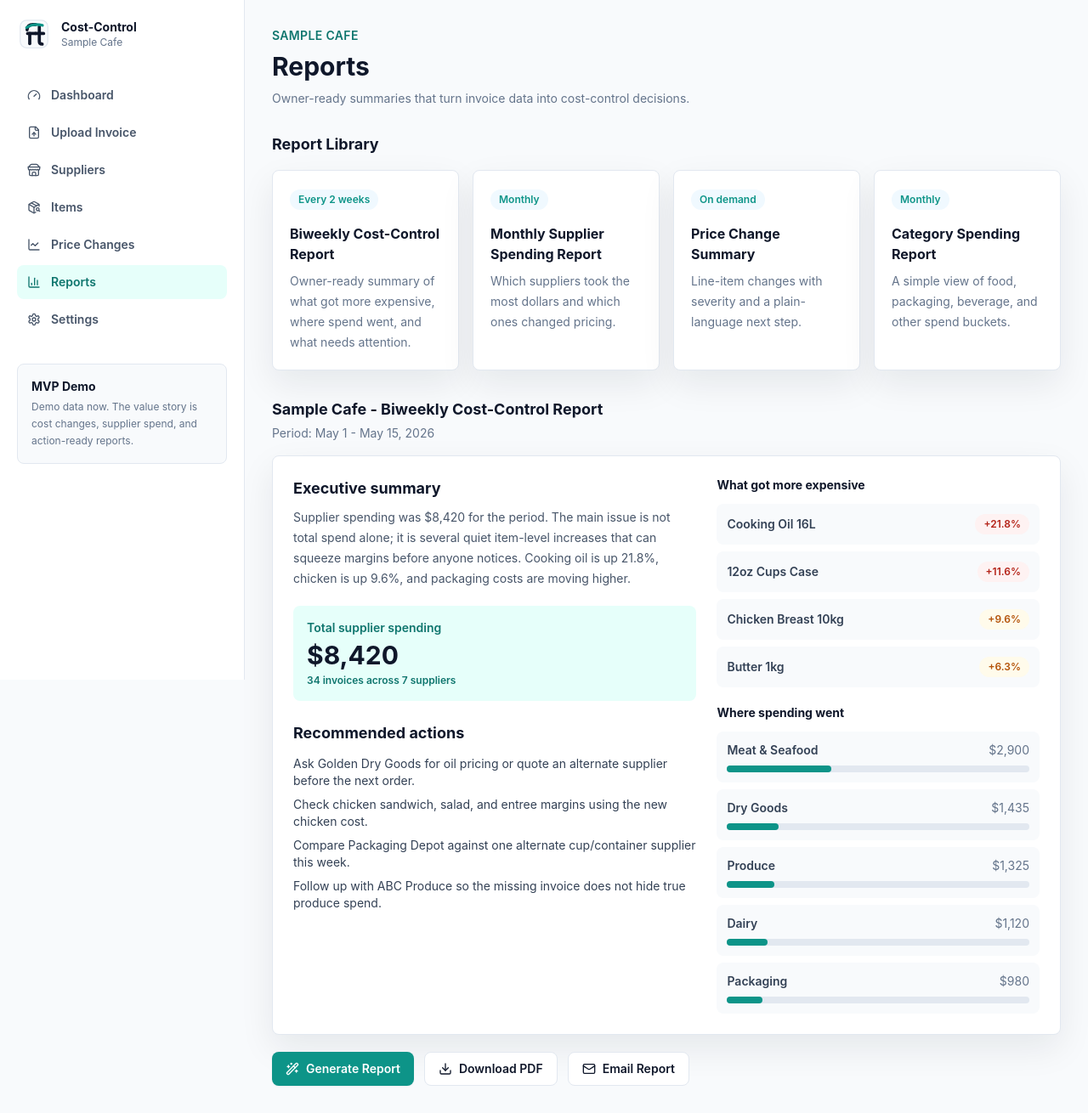
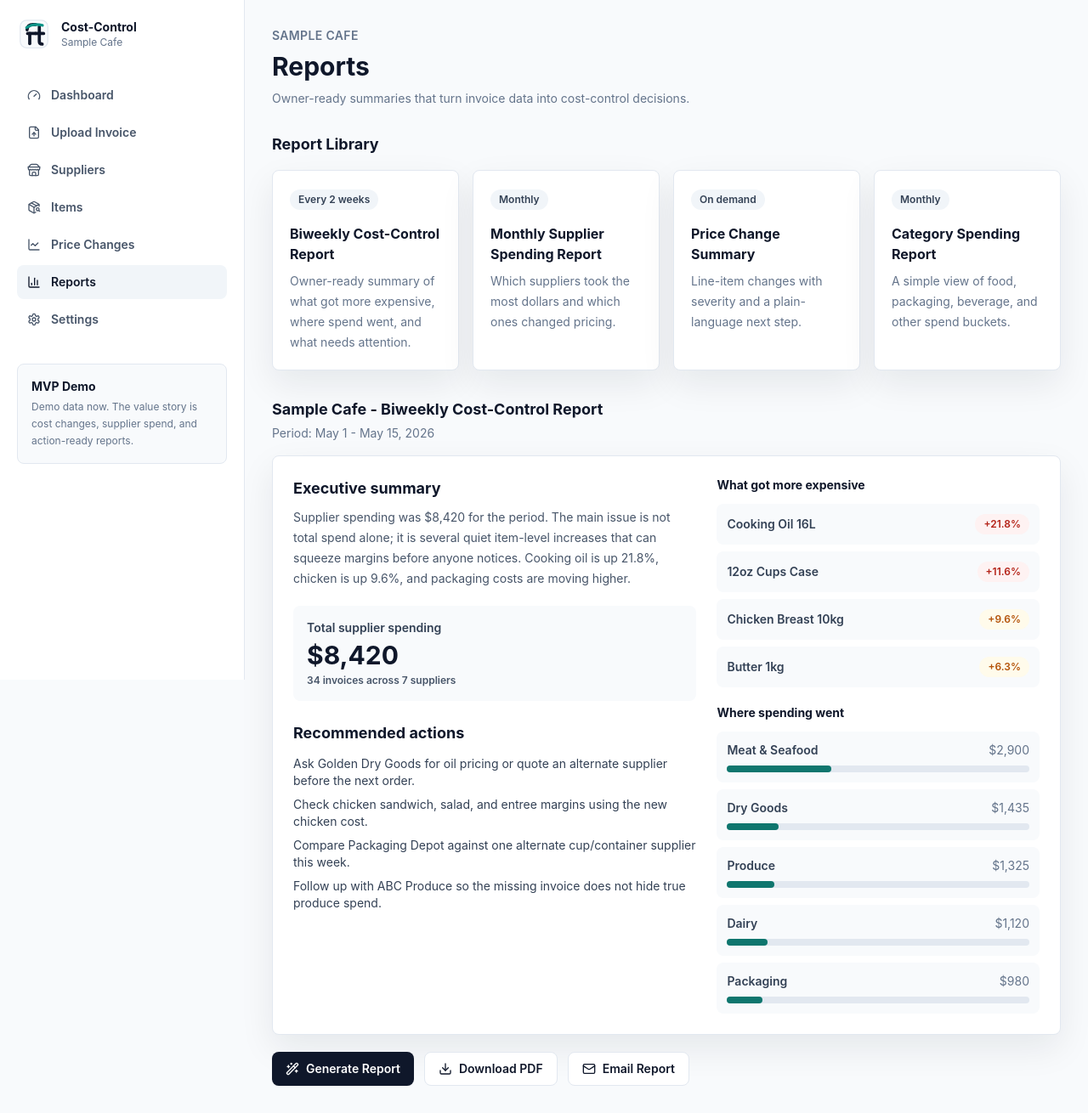
Before and after one commit to ter-ry/restaurant-helper, a React (Vite) app: page /app/reports in a window 1280 px wide. Shown: the whole page at 85% size. Built offline with nearby package versions, Linux system fonts and the light colour scheme; no server answers.

Commit message:
Refine Flowtally brand accents

```diff
--- a/src/components/Badge.tsx
+++ b/src/components/Badge.tsx
@@ -12,7 +12,7 @@ const tones: Record<BadgeTone, string> = {
   success: "bg-brand-50 text-brand-700",
   warning: "bg-amber-50 text-caution",
   danger: "bg-red-50 text-danger",
-  info: "bg-sky-50 text-ocean",
+  info: "bg-slate-100 text-slate-700",
 };
 
 export function Badge({ children, tone = "neutral" }: BadgeProps) {
--- a/src/components/Button.tsx
+++ b/src/components/Button.tsx
@@ -9,8 +9,8 @@ interface ButtonProps extends ButtonHTMLAttributes<HTMLButtonElement> {
 }
 
 const variants: Record<Variant, string> = {
-  primary: "bg-brand-600 text-white hover:bg-brand-700 shadow-sm",
-  secondary: "border border-line bg-white text-ink hover:bg-slate-50",
+  primary: "bg-ink text-white hover:bg-brand-700 shadow-sm",
+  secondary: "border border-line bg-white text-ink hover:border-brand-100 hover:bg-brand-50",
   ghost: "text-muted hover:bg-slate-100 hover:text-ink",
 };
 
--- a/src/components/MobileNav.tsx
+++ b/src/components/MobileNav.tsx
@@ -26,7 +26,7 @@ export function MobileNav() {
             end={to === "/app"}
             className={({ isActive }) =>
               `whitespace-nowrap rounded-full px-3 py-1.5 text-xs font-semibold ${
-                isActive ? "bg-brand-600 text-white" : "bg-slate-100 text-slate-700"
+                isActive ? "bg-ink text-white" : "bg-slate-100 text-slate-700"
               }`
             }
           >
--- a/src/components/PageLayout.tsx
+++ b/src/components/PageLayout.tsx
@@ -12,7 +12,7 @@ export function PageLayout({ title, eyebrow = "Sample Cafe", description, childr
     <main className="min-h-screen bg-slate-50">
       <div className="mx-auto max-w-7xl px-5 py-8 lg:px-8">
         <div className="mb-7">
-          <p className="text-sm font-semibold uppercase tracking-wide text-brand-700">{eyebrow}</p>
+          <p className="text-sm font-semibold uppercase tracking-wide text-muted">{eyebrow}</p>
           <h1 className="mt-2 text-3xl font-bold tracking-normal text-ink">{title}</h1>
           {description ? <p className="mt-2 max-w-3xl text-sm leading-6 text-muted">{description}</p> : null}
         </div>
--- a/src/components/Sidebar.tsx
+++ b/src/components/Sidebar.tsx
@@ -40,7 +40,7 @@ export function Sidebar() {
               end={item.to === "/app"}
               className={({ isActive }) =>
                 `flex items-center gap-3 rounded-lg px-3 py-2.5 text-sm font-semibold transition ${
-                  isActive ? "bg-brand-50 text-brand-700" : "text-slate-600 hover:bg-slate-100 hover:text-ink"
+                  isActive ? "bg-slate-100 text-ink" : "text-slate-600 hover:bg-slate-100 hover:text-ink"
                 }`
               }
             >
--- a/src/components/StatCard.tsx
+++ b/src/components/StatCard.tsx
@@ -17,7 +17,7 @@ export function StatCard({ label, value, helper, icon }: StatCardProps) {
           <p className="mt-2 text-2xl font-bold tracking-normal text-ink">{value}</p>
           {helper ? <p className="mt-1 text-xs text-muted">{helper}</p> : null}
         </div>
-        {icon ? <div className="rounded-lg bg-brand-50 p-2 text-brand-700">{icon}</div> : null}
+        {icon ? <div className="rounded-lg bg-slate-100 p-2 text-brand-700">{icon}</div> : null}
       </div>
     </Card>
   );
--- a/src/pages/InvoiceUploadPage.tsx
+++ b/src/pages/InvoiceUploadPage.tsx
@@ -38,7 +38,7 @@ export function InvoiceUploadPage() {
           <SectionHeader title="Step 1: Upload Invoice" />
           <Card className="p-6">
             <div className="flex min-h-72 flex-col items-center justify-center rounded-lg border-2 border-dashed border-line bg-slate-50 p-8 text-center">
-              <UploadCloud className="h-10 w-10 text-brand-700" />
+              <UploadCloud className="h-10 w-10 text-slate-500" />
               <h2 className="mt-4 text-lg font-bold text-ink">Drag and drop invoice files</h2>
               <p className="mt-2 max-w-sm text-sm leading-6 text-muted">
                 Upload supplier PDFs or invoice images. OCR extraction will be added later. This demo uses sample
--- a/src/pages/PilotPage.tsx
+++ b/src/pages/PilotPage.tsx
@@ -60,8 +60,8 @@ export function PilotPage() {
 
         <section className="grid min-h-[calc(100vh-92px)] items-center gap-8 py-12 lg:grid-cols-[0.9fr_1fr]">
           <div>
-            <p className="inline-flex items-center gap-2 rounded-full border border-[#E2E8F0] bg-[#FFFFFF]/85 px-3 py-1 text-sm font-bold text-[#0D9488] shadow-sm">
-              <Store className="h-4 w-4" />
+            <p className="inline-flex items-center gap-2 rounded-full border border-[#E2E8F0] bg-[#FFFFFF]/85 px-3 py-1 text-sm font-bold text-[#334155] shadow-sm">
+              <Store className="h-4 w-4 text-[#0D9488]" />
               Flowtally early pilot
             </p>
             <h1 className="heading-balance mt-6 text-4xl font-semibold leading-tight text-[#0F172A] md:text-5xl">
--- a/src/pages/PriceChangesPage.tsx
+++ b/src/pages/PriceChangesPage.tsx
@@ -38,7 +38,7 @@ export function PriceChangesPage() {
           <button
             key={item}
             onClick={() => setTab(item)}
-            className={`rounded-full px-4 py-2 text-sm font-semibold ${tab === item ? "bg-brand-600 text-white" : "bg-white text-slate-700 ring-1 ring-line"}`}
+            className={`rounded-full px-4 py-2 text-sm font-semibold ${tab === item ? "bg-ink text-white" : "bg-white text-slate-700 ring-1 ring-line"}`}
           >
             {item}
           </button>
--- a/src/pages/ReportsPage.tsx
+++ b/src/pages/ReportsPage.tsx
@@ -44,10 +44,10 @@ export function ReportsPage() {
                 quiet item-level increases that can squeeze margins before anyone notices. Cooking oil is up 21.8%,
                 chicken is up 9.6%, and packaging costs are moving higher.
               </p>
-              <div className="mt-5 rounded-lg bg-brand-50 p-4">
-                <p className="text-sm font-semibold text-brand-700">Total supplier spending</p>
+              <div className="mt-5 rounded-lg bg-slate-50 p-4">
+                <p className="text-sm font-semibold text-slate-700">Total supplier spending</p>
                 <p className="mt-1 text-3xl font-bold text-ink">$8,420</p>
-                <p className="mt-1 text-xs font-semibold text-brand-700">34 invoices across 7 suppliers</p>
+                <p className="mt-1 text-xs font-semibold text-slate-600">34 invoices across 7 suppliers</p>
               </div>
               <h3 className="mt-6 text-lg font-bold text-ink">Recommended actions</h3>
               <ul className="mt-3 space-y-2 text-sm text-slate-700">
@@ -78,7 +78,7 @@ export function ReportsPage() {
                         <span className="text-muted">{formatCurrency(item.spend)}</span>
                       </div>
                       <div className="mt-2 h-2 rounded-full bg-slate-200">
-                        <div className="h-2 rounded-full bg-brand-600" style={{ width: `${item.share}%` }} />
+                        <div className="h-2 rounded-full bg-brand-700" style={{ width: `${item.share}%` }} />
                       </div>
                     </div>
                   ))}
@@ -97,7 +97,7 @@ export function ReportsPage() {
           <Button variant="secondary" onClick={() => showFeedback("Email preview sent in demo mode.")} icon={<Mail className="h-4 w-4" />}>
             Email Report
           </Button>
-          {message ? <span className="text-sm font-semibold text-brand-700">{message}</span> : null}
+          {message ? <span className="text-sm font-semibold text-slate-700">{message}</span> : null}
         </div>
       </section>
     </PageLayout>
```
Also changed, not shown: src/pages/LandingPage.tsx (+14 -14 lines), public/og-image.svg.
